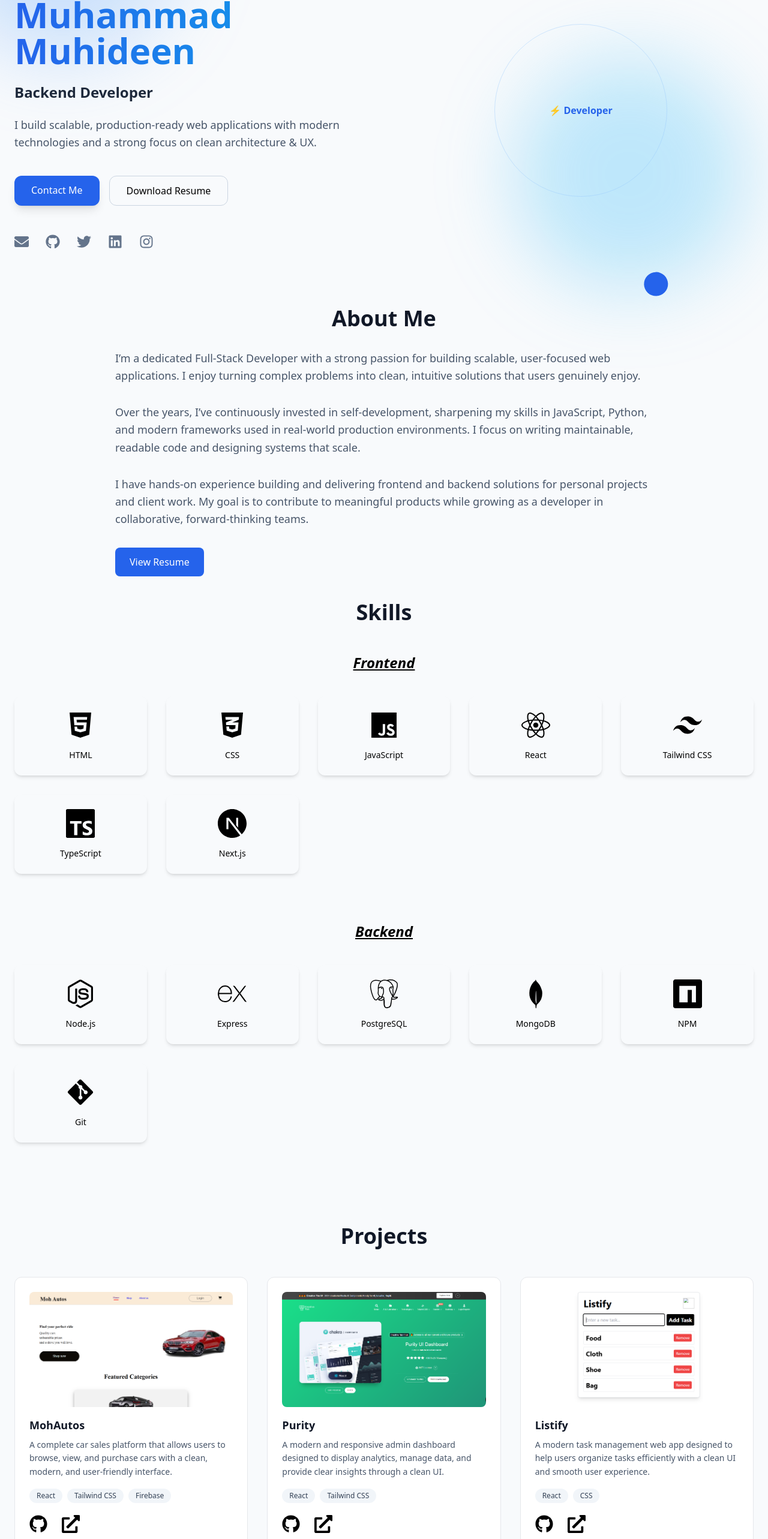
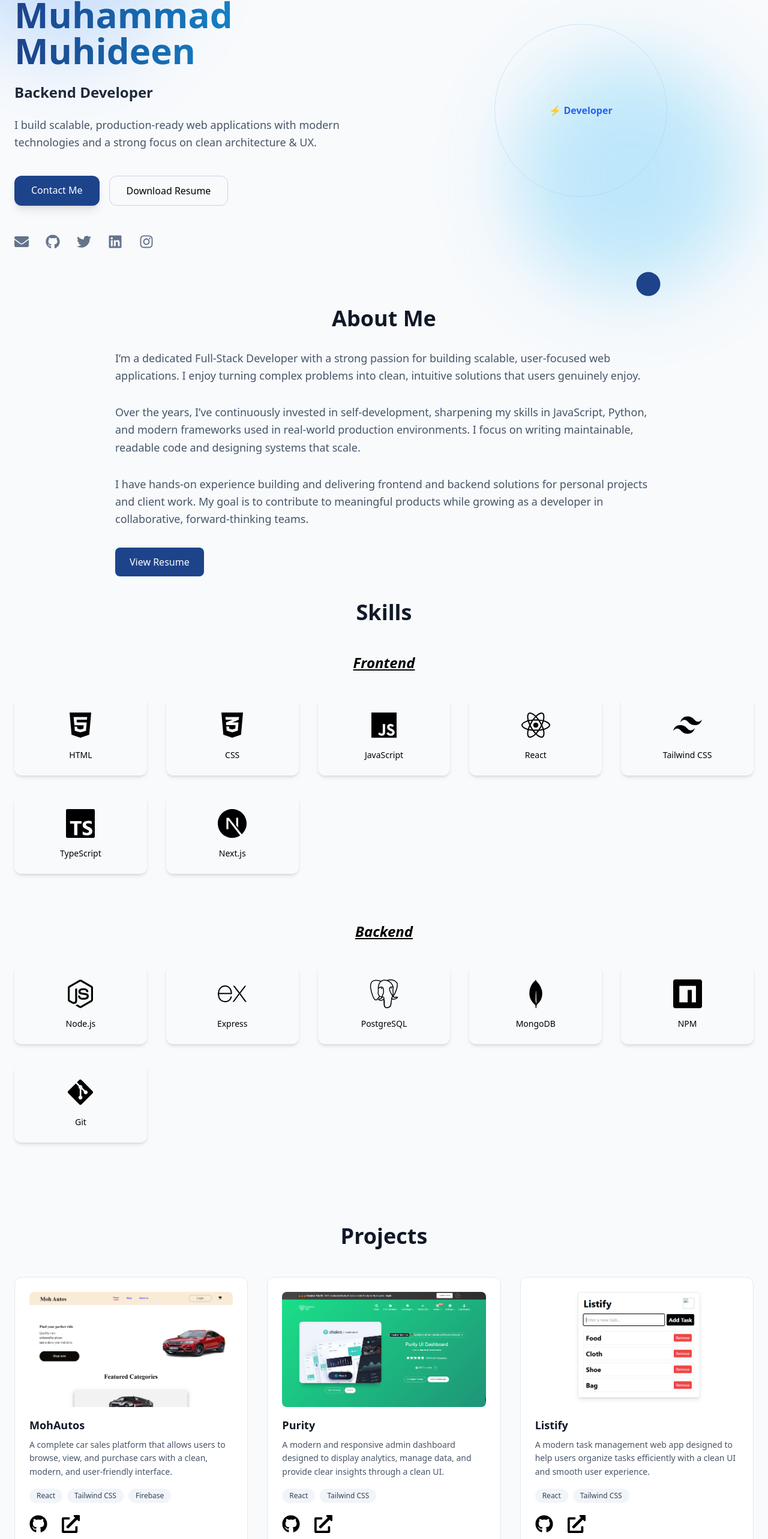
Before and after one commit to Abrahamalejolowo/Muhammad-portfolio-, a React (Vite) app: page / in a window 1280 px wide. Shown: the part 190-2756 px from the top of the page at 60% size. Built offline with nearby package versions, Linux system fonts and the light colour scheme.

Commit message:
Make changes on the hero section

```diff
--- a/src/components/Footer.jsx
+++ b/src/components/Footer.jsx
@@ -10,9 +10,9 @@ export default function Footer() {
   return (
     <footer id="contact" className="py-10 border-t  bg-[#F8FAFC]">
       <div className="max-w-6xl mx-auto px-4 flex justify-between items-center text-sm">
-        <p>© {new Date().getFullYear()} muhammad Muhideem</p>
+        <p>© {new Date().getFullYear()} muhammad Muhideen</p>
         <div className="space-x-4 flex">
-          <SocialIcon icon={FaGithub} link="https://github/" />
+          <SocialIcon icon={FaGithub} link="https://github/imammuhammadmuhideen " />
           <SocialIcon icon={FaWhatsapp} link="https://wa.me/2349134809312" />
           <SocialIcon icon={FaTwitter} link="https://twitter.com/@awwal_011" />
           <SocialIcon
--- a/src/components/Navbar.jsx
+++ b/src/components/Navbar.jsx
@@ -22,7 +22,7 @@ export default function Navbar() {
   };
 
   return (
-    <nav className="fixed top-0 w-full bg-[#2563EB] text-white z-50 shadow-md">
+    <nav className="fixed top-0 w-full bg-[#b1e8fd] text-[#1d438a] z-50 shadow-md">
       <div className="max-w-6xl mx-auto flex items-center justify-between px-6 py-4">
         <h1
           className="font-bold text-[24px] tracking-wide cursor-pointer"
@@ -61,7 +61,7 @@ export default function Navbar() {
 
       {/* Mobile Menu */}
       {open && (
-        <div className="md:hidden bg-[#2563EB] border-t border-white/20">
+        <div className="md:hidden bg-[#b1e8fd] text-[#1d438a] border-t border-white/20">
           <div className="flex flex-col px-6 py-6 space-y-5 text-sm font-medium">
             {navLinks.map((link) => (
               <button
@@ -69,8 +69,8 @@ export default function Navbar() {
                 onClick={() => handleClick(link.href)}
                 className={`w-full text-left transition-colors duration-300 ${
                   active === link.href
-                    ? "text-[#60A5FA]"
-                    : "text-white hover:text-[#60A5FA]"
+                    ? "text-[#1d438a]"
+                    : "text-[#1d438a] hover:text-[#60A5FA]"
                 }`}
               >
                 {link.label}
--- a/src/data/Database.js
+++ b/src/data/Database.js
@@ -20,6 +20,7 @@ import {
 import MohAutos from "../Image/Moh-Autos.png";
 import Purity from "../Image/Purity.png"
 import listify from "../Image/listify .png"
+import Lumina from "../Image/Lumina.png"
 
 export const projects = [
   {
@@ -45,9 +46,18 @@ export const projects = [
   title: "Listify",
   description:
     "A modern task management web app designed to help users organize tasks efficiently with a clean UI and smooth user experience.",
-  tech: ["React", "CSS"],
+  tech: ["React", "Tailwind CSS"],
   live: "https://listify-gilt.vercel.app",
   github: "https://github.com/Abrahamalejolowo/listify.git",
+},
+ {
+  img: Lumina,
+  title: "Lumina",
+  description:
+    "A modern e-commerce web app designed to provide a seamless shopping experience with a clean UI and intuitive navigation.",
+  tech: ["React", "Tailwind CSS"],
+  live: "https://lumina-omega.vercel.app",
+  github: "https://github.com/Abrahamalejolowo/lumina.git",
 },
 
 ];
@@ -73,5 +83,5 @@ export const backendSkills = [
   { name: "MongoDB", icon: SiMongodb },
   { name: "NPM", icon: SiNpm },
   { name: "Git", icon: FaGitAlt },
-  // { name: "VS Code", icon: SiVisualstudiocode },
+
 ]
--- a/src/pages/Contact.jsx
+++ b/src/pages/Contact.jsx
@@ -106,7 +106,7 @@ export default function Contact() {
             <button
               type="submit"
               className="inline-flex items-center justify-center gap-2
-                         rounded-full bg-blue-600 text-white px-6 py-3
+                         rounded-full bg-[#1d438a] text-white px-6 py-3
                          font-medium  hover:bg-blue-700 transition"
             >
               <Send className="w-4 h-4" />
--- a/src/pages/Home.jsx
+++ b/src/pages/Home.jsx
@@ -53,7 +53,7 @@ export default function Home() {
             </motion.p>
 
             <motion.h1
-              className="mt-4 text-4xl md:text-6xl font-extrabold leading-tight bg-gradient-to-r from-blue-600 to-sky-500 bg-clip-text text-transparent"
+              className="mt-4 text-4xl md:text-6xl font-extrabold leading-tight bg-gradient-to-r from-[#1d438a] to-sky-500 bg-clip-text text-transparent"
               initial={{ opacity: 0, y: -30 }}
               animate={{ opacity: 1, y: 0 }}
             >
@@ -78,10 +78,10 @@ export default function Home() {
 
             {/* CTA */}
             <div className="mt-10 flex flex-wrap justify-center lg:justify-start gap-4">
-              <a  href="#contact" className="px-7 py-3 rounded-xl bg-blue-600 text-white font-medium shadow-lg hover:scale-105 transition">
+              <a  href="#contact" className="px-7 py-3 rounded-xl bg-[#1d438a] text-white font-medium shadow-lg hover:scale-105 transition">
                 Contact Me
               </a>
-              <a className="px-7 py-3 rounded-xl border border-slate-300 hover:bg-slate-100 transition">
+              <a href="/resume.pdf" className="px-7 py-3 rounded-xl border border-slate-300 hover:bg-slate-100 transition">
                 Download Resume
               </a>
             </div>
@@ -96,8 +96,8 @@ export default function Home() {
               <SocialIcon icon={FaEnvelope} link="https://gmail.com/in/imammuhammadmuhideen@gmail.com" label="Email" />
               <SocialIcon icon={FaGithub} link="https://github.com/mohman8" label="GitHub" />
              <SocialIcon icon={FaTwitter} link="https://twitter.com/@awwal_011" />
-              <SocialIcon icon={FaLinkedin} link="https://linkedin.com/" label="LinkedIn" />
-              <SocialIcon icon={FaInstagram} link="https://instagram.com/" label="Instagram" />
+              <SocialIcon icon={FaLinkedin} link="https://linkedin.com/muhammadmuhideen" label="LinkedIn" />
+              <SocialIcon icon={FaInstagram} link="https://instagram.com/muhammadmuhideen" label="Instagram" />
             </motion.div>
           </div>
 
@@ -109,7 +109,7 @@ export default function Home() {
           >
             <div className="w-72 h-72 rounded-full border border-blue-300/40 flex items-center justify-center relative">
               <motion.div
-                className="absolute w-10 h-10 bg-blue-600 rounded-full"
+                className="absolute w-10 h-10 bg-[#1d438a] rounded-full"
                 animate={{ rotate: 360 }}
                 transition={{ duration: 10, repeat: Infinity, ease: "linear" }}
                 style={{ transformOrigin: "140px 140px" }}
@@ -148,12 +148,13 @@ export default function Home() {
           <motion.a
             href="/resume.pdf"
             target="_blank"
-            className="inline-block mt-6 px-6 py-3 bg-blue-600 text-white rounded-lg font-medium hover:bg-blue-700 transition"
+            className="inline-block mt-6 px-6 py-3 bg-[#1d438a] text-white rounded-lg font-medium hover:bg-blue-700 transition"
             initial={{ opacity: 0, y: 10 }}
             whileInView={{ opacity: 1, y: 0 }}
             viewport={{ once: true }}
             transition={{ delay: 0.8 }}
           >
+
             View Resume
           </motion.a>
         </div>
```
Also changed, not shown: src/pages/Skills.jsx (indentation only).
